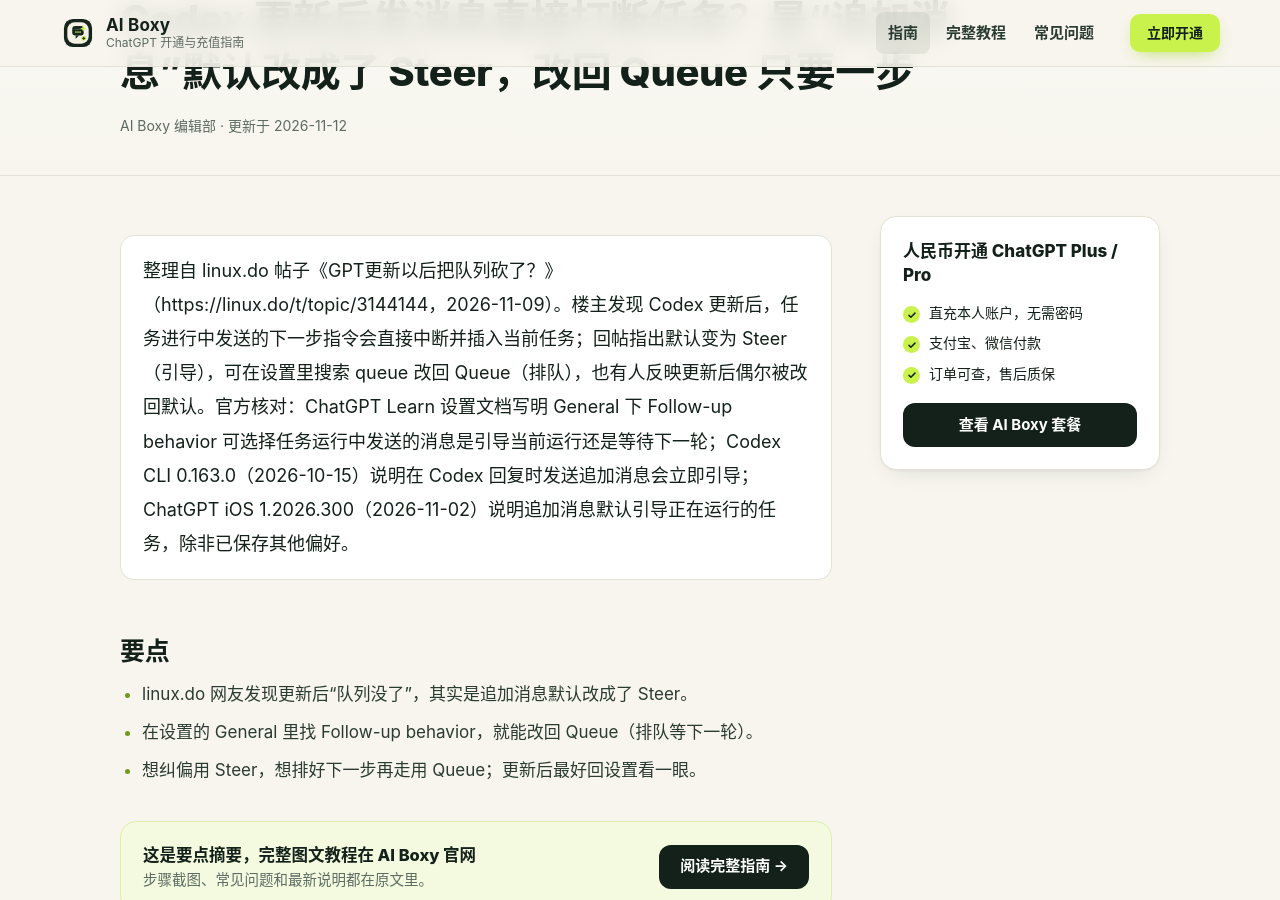
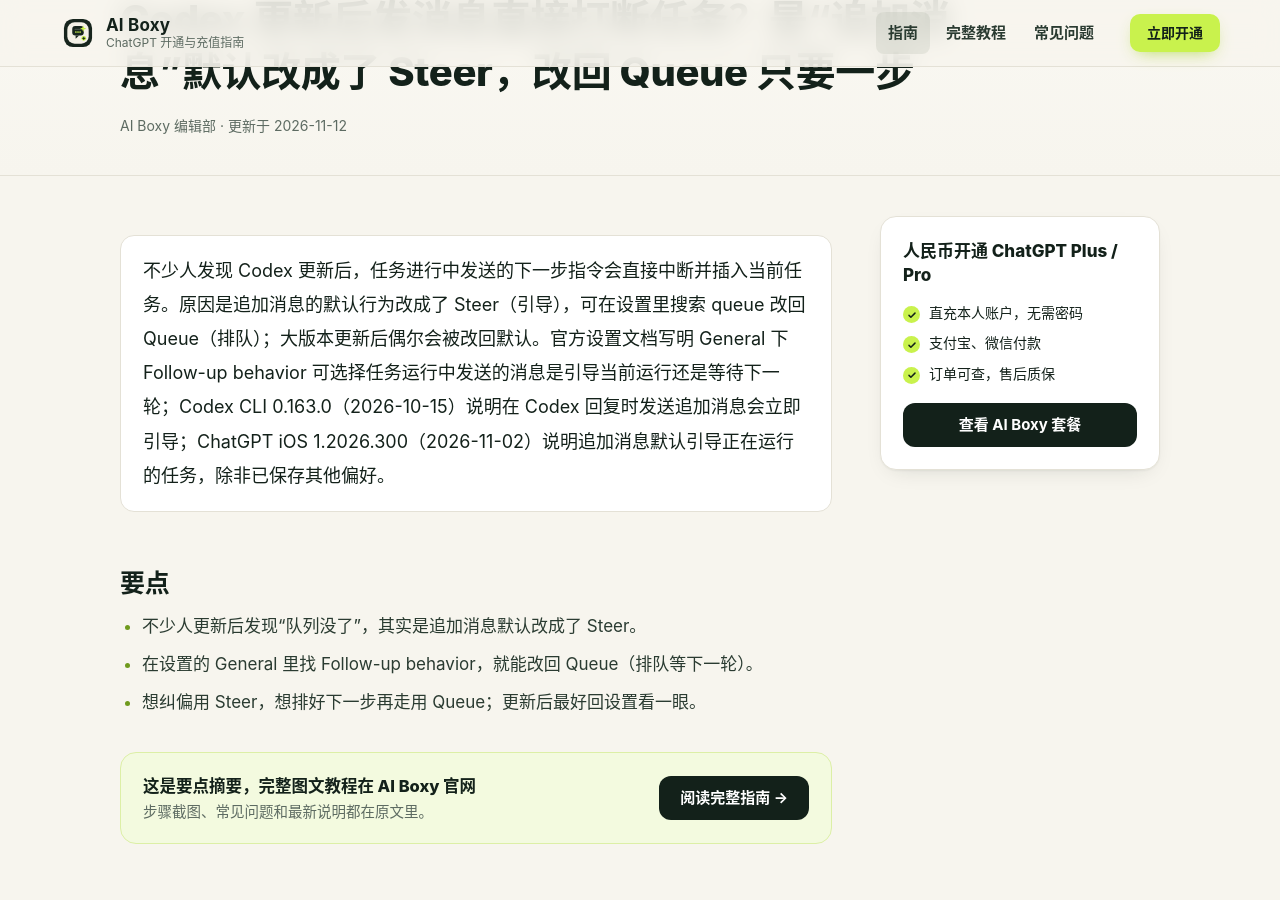
Before and after one commit to aiboxy49-boop/chatgpt-plus-pro-daichong-chongzhi, a Jekyll site: the page built from knowledge/guides/codex-steer-vs-queue-follow-up.md, in a window 1280 px wide and 900 px high, scrolled down 190 px. Built offline with Jekyll 4.4.1, drawn with Linux system fonts in a browser that asks for light colours; our own code applies the rules of GitHub Pages for plain Markdown files.

Commit message:
copy: remove forum attribution from Codex Steer/Queue summary

```diff
--- a/_data/guides.json
+++ b/_data/guides.json
@@ -33,9 +33,9 @@
     "slug": "codex-steer-vs-queue-follow-up",
     "title": "Codex 更新后发消息直接打断任务？是“追加消息”默认改成了 Steer，改回 Queue 只要一步",
     "date": "2026-11-12",
-    "summary": "整理自 linux.do 帖子《GPT更新以后把队列砍了？》（https://linux.do/t/topic/3144144，2026-11-09）。楼主发现 Codex 更新后，任务进行中发送的下一步指令会直接中断并插入当前任务；回帖指出默认变为 Steer（引导），可在设置里搜索 queue 改回 Queue（排队），也有人反映更新后偶尔被改回默认。官方核对：ChatGPT Learn 设置文档写明 General 下 Follow-up behavior 可选择任务运行中发送的消息是引导当前运行还是等待下一轮；Codex CLI 0.163.0（2026-10-15）说明在 Codex 回复时发送追加消息会立即引导；ChatGPT iOS 1.2026.300（2026-11-02）说明追加消息默认引导正在运行的任务，除非已保存其他偏好。",
+    "summary": "不少人发现 Codex 更新后，任务进行中发送的下一步指令会直接中断并插入当前任务。原因是追加消息的默认行为改成了 Steer（引导），可在设置里搜索 queue 改回 Queue（排队）；大版本更新后偶尔会被改回默认。官方设置文档写明 General 下 Follow-up behavior 可选择任务运行中发送的消息是引导当前运行还是等待下一轮；Codex CLI 0.163.0（2026-10-15）说明在 Codex 回复时发送追加消息会立即引导；ChatGPT iOS 1.2026.300（2026-11-02）说明追加消息默认引导正在运行的任务，除非已保存其他偏好。",
     "points": [
-      "linux.do 网友发现更新后“队列没了”，其实是追加消息默认改成了 Steer。",
+      "不少人更新后发现“队列没了”，其实是追加消息默认改成了 Steer。",
       "在设置的 General 里找 Follow-up behavior，就能改回 Queue（排队等下一轮）。",
       "想纠偏用 Steer，想排好下一步再走用 Queue；更新后最好回设置看一眼。"
     ],
--- a/knowledge/guides/codex-steer-vs-queue-follow-up.md
+++ b/knowledge/guides/codex-steer-vs-queue-follow-up.md
@@ -2,11 +2,11 @@
 
 更新于 2026-11-12 · AI Boxy
 
-整理自 linux.do 帖子《GPT更新以后把队列砍了？》（https://linux.do/t/topic/3144144，2026-11-09）。楼主发现 Codex 更新后，任务进行中发送的下一步指令会直接中断并插入当前任务；回帖指出默认变为 Steer（引导），可在设置里搜索 queue 改回 Queue（排队），也有人反映更新后偶尔被改回默认。官方核对：ChatGPT Learn 设置文档写明 General 下 Follow-up behavior 可选择任务运行中发送的消息是引导当前运行还是等待下一轮；Codex CLI 0.163.0（2026-10-15）说明在 Codex 回复时发送追加消息会立即引导；ChatGPT iOS 1.2026.300（2026-11-02）说明追加消息默认引导正在运行的任务，除非已保存其他偏好。
+不少人发现 Codex 更新后，任务进行中发送的下一步指令会直接中断并插入当前任务。原因是追加消息的默认行为改成了 Steer（引导），可在设置里搜索 queue 改回 Queue（排队）；大版本更新后偶尔会被改回默认。官方设置文档写明 General 下 Follow-up behavior 可选择任务运行中发送的消息是引导当前运行还是等待下一轮；Codex CLI 0.163.0（2026-10-15）说明在 Codex 回复时发送追加消息会立即引导；ChatGPT iOS 1.2026.300（2026-11-02）说明追加消息默认引导正在运行的任务，除非已保存其他偏好。
 
 ## 要点
 
-- linux.do 网友发现更新后“队列没了”，其实是追加消息默认改成了 Steer。
+- 不少人更新后发现“队列没了”，其实是追加消息默认改成了 Steer。
 - 在设置的 General 里找 Follow-up behavior，就能改回 Queue（排队等下一轮）。
 - 想纠偏用 Steer，想排好下一步再走用 Queue；更新后最好回设置看一眼。
 
```
